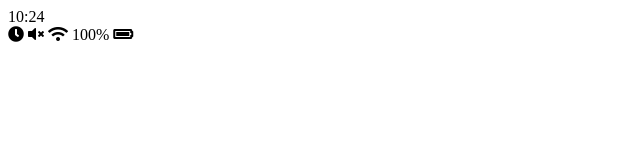
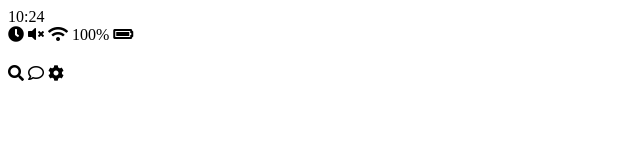
Before and after one commit to readandaction/kakao-clone-review, a plain HTML site: page index.html in a window 1280 px wide. Shown: the full height of the page, 0-640 px from the left. Drawn offline with Linux system fonts and the light colour scheme.

Commit message:
1.2 screen Title

```diff
--- a/index.html
+++ b/index.html
@@ -33,5 +33,27 @@
         <i class="fas fa-battery-full"></i>
       </div>
     </div>
+    <!-- 6A. header.header 작성 -->
+    <header class="header">
+      <!-- 7. .header__column*2 작성 -->
+      <div class="header__column">
+        <!-- 8. h1.header__title 작성 -->
+        <h1 class="header__title"></h1>
+      </div>
+      <!-- 6B. .header__column 작성 -->
+      <div class="header__column">
+        <!-- 7. span.header__icon 작성 -->
+        <span class="header__icon">
+          <!-- 8. i.fas.fa-search  작성 -->
+          <i class="fas fa-search"></i>
+        </span>
+        <span class="header__icon">
+          <i class="far fa-comment"></i>
+        </span>
+        <span class="header__icon">
+          <i class="fas fa-cog"></i>
+        </span>
+      </div>
+    </header>
   </body>
 </html>
```
